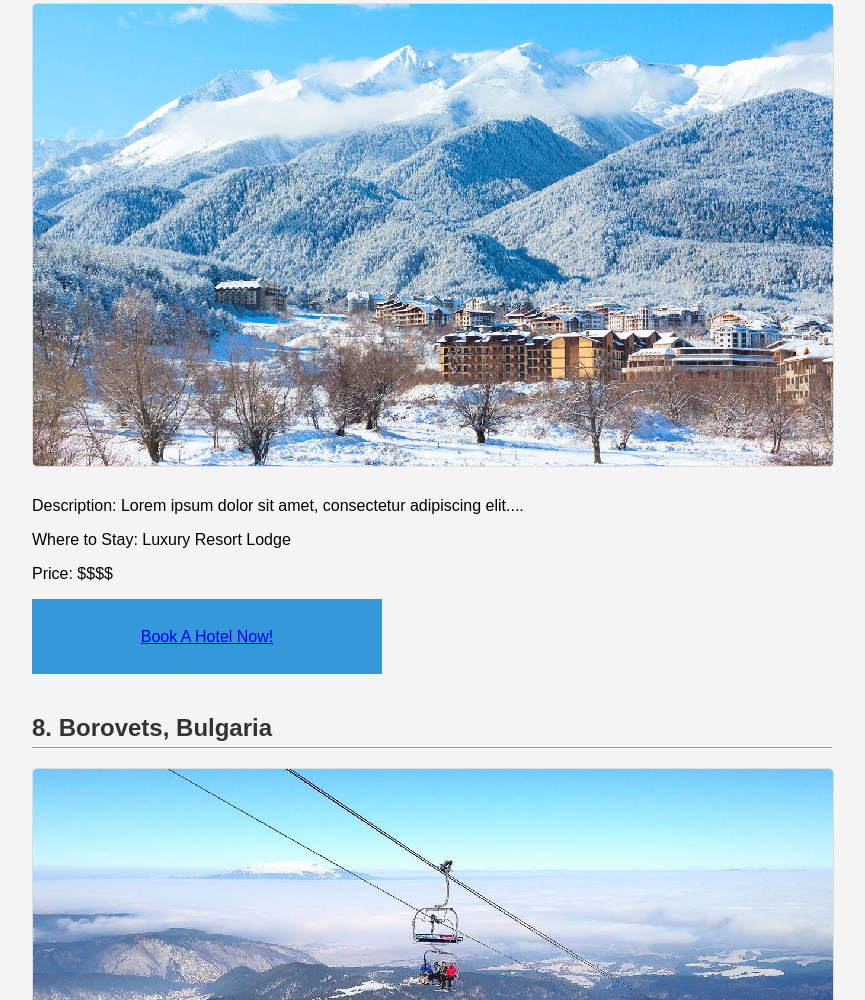
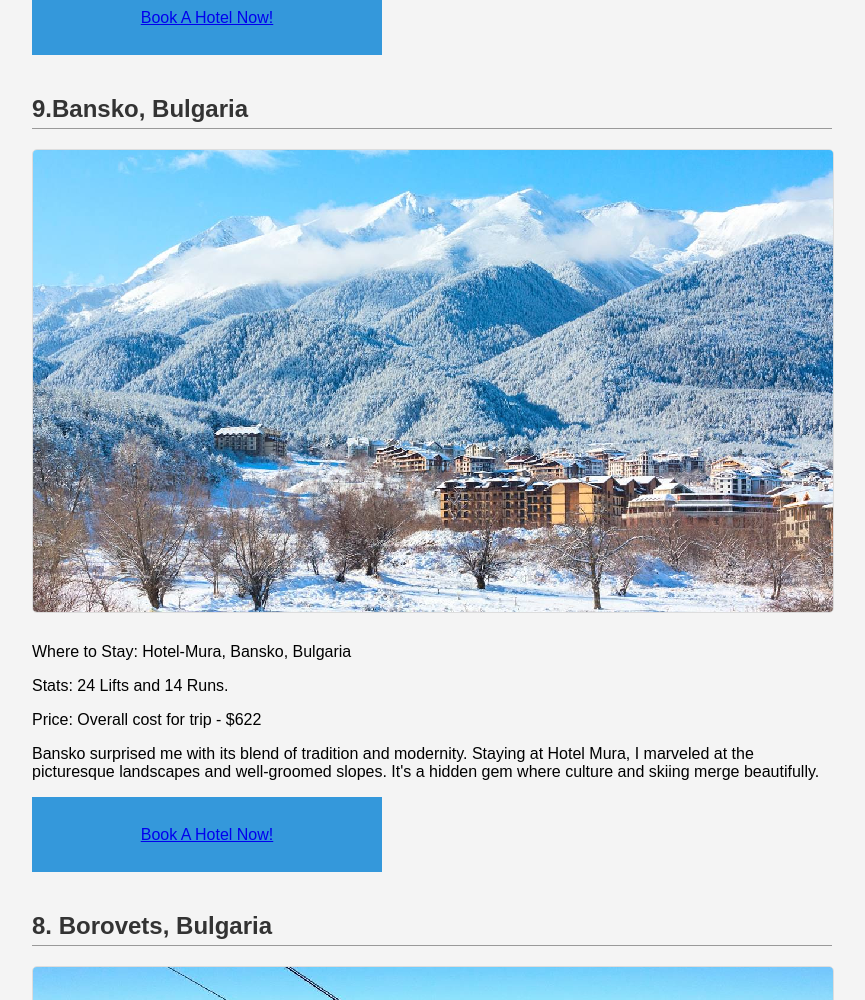
Before and after one commit to EvanWilliams5352/DataScience1, a plain HTML site: page CodeTemplates/Final Project/FinalProject.html in a window 1280 px wide. Shown: the part 1800-2800 px from the top of the page, without its empty margins (208-1073 px from the left). Drawn offline with nearby package versions, Linux system fonts and the light colour scheme.

Commit message:
Revisions

```diff
--- a/CodeTemplates/Final Project/FinalProject.html
+++ b/CodeTemplates/Final Project/FinalProject.html
@@ -37,9 +37,8 @@
     <!-- Main Content Section -->
     <main>
         <h2>
-            Are you planning a ski trip in Europe? But I don't know where to go or how much it will be. I have been skiing for basically my whole life and understand the struggle to go skiing while worrying about price and lodge because skiing is a very popular hobby so finding a place to stay and a way to keep the price down is quite a challenge. Don’t worry below will be a list of the most expensive and the least expensive resorts, complete with mountain stats and accommodation costs. Also I’ll be answering the question, does cost and the size of the mountain correlate to each other, to help you get a better understanding of where you might want to stay. Ready to hit the slopes?
-        </h2>
-
+            Are you planning a ski trip in Europe? But don't know where to go or how much it will be. I have been skiing for basically my whole life and understand the struggle to go skiing while worrying about price and lodge because skiing is a very popular hobby so finding a place to stay and a way to keep the price down is quite a challenge. Don’t worry below will be a list of the most expensive and the least expensive resorts, complete with mountain stats and accommodation costs. Also I’ll be answering the question, does cost and the size of the mountain correlate to each other, to help you get a better understanding of where you might want to stay. Ready to hit the slopes. Join Me on a Skiing Adventure Across Europe</h2>
+        <p>Hi, I'm Alex, a ski enthusiast who turned my passion into a quest to explore Europe's most stunning ski resorts. From the snowy peaks of Austria to the charming slopes of Italy, join me as I recount my experiences and share the secrets of each destination.</p>
         <!-- Create a container for the scatter plot and tooltip -->
         <div id="scatter-plot-container"></div>
         <div class="tooltip" id="tooltip"></div>
@@ -143,7 +142,8 @@
             <img src="Bardonecchia-Italy2.jfif" alt="Bardonecchia, Italy">
             <p>Where to Stay: Residence Tabor, Bardonecchia, Italy</p>
             <p>Stats: 23 Lifts and 42 Runs. </p>
-            <p>Price: For 7 nights it costs $538. A day lift costs $39. Overall cost for trip - $695</p>
+            <p>Price: Overall cost for trip - $605</p>
+            <p>My first stop was Bardonecchia. I still remember the thrill of gliding down its inviting slopes and the cozy evenings at Residence Tabor. The combination of affordability and enchanting trails made it a perfect start to my skiing journey.</p>
             <div id="myBox" class="color-change-box">
             <a href="https://www.igluski.com/ski-resorts/italy/bardonecchia/residence-tabor_38648?holidayId=58413613" id="myLink" class="box-link">Book A Hotel Now!</a>
             </div>
@@ -151,9 +151,10 @@
         <section class="ski-destination">
             <h2>9.Bansko, Bulgaria</h2>
             <img src="Bansko,Bulgaria2.jfif" alt="Luxury Ski Resort">
-            <p>Description: Lorem ipsum dolor sit amet, consectetur adipiscing elit....</p>
-            <p>Where to Stay: Luxury Resort Lodge</p>
-            <p>Price: $$$$</p>
+            <p> Where to Stay: Hotel-Mura, Bansko, Bulgaria </p>
+            <p>Stats: 24 Lifts and 14 Runs. </p>
+            <p>Price: Overall cost for trip - $622</p>
+            <p>Bansko surprised me with its blend of tradition and modernity. Staying at Hotel Mura, I marveled at the picturesque landscapes and well-groomed slopes. It's a hidden gem where culture and skiing merge beautifully.</p>
             <div id="myBox" class="color-change-box">
                 <a href="https://www.igluski.com/ski-resorts/bulgaria/bansko/hotel-mura_20914?holidayId=58542822" id="myLink" class="box-link">Book A Hotel Now!</a>
             </div>
@@ -161,9 +162,10 @@
         <section class="ski-destination">
             <h2>8. Borovets, Bulgaria</h2>
             <img src="Borovets,Bulgaria2.jfif" alt="Luxury Ski Resort">
-            <p>Description: Lorem ipsum dolor sit amet, consectetur adipiscing elit....</p>
-            <p>Where to Stay: Luxury Resort Lodge</p>
-            <p>Price: $$$$</p>
+            <p>Where to Stay: Hotel-Samokov, Borovets, Bulgaria</p>
+            <p>Stats: 18 Lifts and 15 Runs. </p>
+            <p>Price: Overall cost for trip - $631</p>
+            <p>Borovets, with its lively atmosphere and challenging runs, was an exhilarating stop. Hotel Samokov was a cozy retreat after thrilling days on the slopes. It's the perfect place for skiers who seek adventure and a vibrant night scene.</p>
             <div id="myBox" class="color-change-box">
                 <a href="https://www.igluski.com/ski-resorts/bulgaria/borovets/hotel-samokov_1092?holidayId=58456610" id="myLink" class="box-link">Book A Hotel Now!</a>
             </div>
@@ -171,9 +173,10 @@
         <section class="ski-destination">
             <h2>7. Arinsal, Andorra</h2>
             <img src="Arinsal,Andorra2.jfif" alt="Luxury Ski Resort">
-            <p>Description: Lorem ipsum dolor sit amet, consectetur adipiscing elit....</p>
-            <p>Where to Stay: Luxury Resort Lodge</p>
-            <p>Price: $$$$</p>
+            <p>Where to Stay: Hotel-Xalet-Besoli, Arinsal, Andorra</p>
+            <p>Stats: 30 Lifts and 42 Runs. </p>
+            <p>Price: Overall cost for trip - $656</p>
+            <p>In Arinsal, I found a family-friendly paradise. Hotel Xalet Besoli offered warm hospitality, and the slopes were perfect for both beginners and seasoned skiers. It's where families can create lasting winter memories.</p>
             <div id="myBox" class="color-change-box">
                 <a href="https://www.igluski.com/ski-resorts/andorra/arinsal/hotel-xalet-besoli_2446?holidayId=58503135" id="myLink" class="box-link">Book A Hotel Now!</a>
             </div>
@@ -181,9 +184,10 @@
         <section class="ski-destination">
             <h2>6. Mayrhofen, Austria</h2>
             <img src="Mayrhofen,Austria.jfif" alt="Luxury Ski Resort">
-            <p>Description: Lorem ipsum dolor sit amet, consectetur adipiscing elit....</p>
-            <p>Where to Stay: Luxury Resort Lodge</p>
-            <p>Price: $$$$</p>
+            <p>Where to Stay: Hotel-Obermair, Mayrhofen, Austria</p>
+            <p>Stats: 52 Lifts and 133 Runs. </p>
+            <p>Price: Overall cost for trip - $661</p>
+            <p>Mayrhofen was a blend of diverse terrains and vibrant après-ski life. Hotel Obermair provided a comforting base to explore the extensive runs and breathtaking views. It's a place that caters to all skiing desires.</p>
             <div id="myBox" class="color-change-box">
                 <a href="https://www.igluski.com/ski-resorts/austria/mayrhofen/hotel-obermair_1829?holidayId=58408829" id="myLink" class="box-link">Book A Hotel Now!</a>
             </div>
@@ -191,9 +195,10 @@
         <section class="ski-destination">
             <h2>5.Canzei, Italy</h2>
             <img src="Canzei,Italy2.jfif" alt="Luxury Ski Resort">
-            <p>Description: Lorem ipsum dolor sit amet, consectetur adipiscing elit....</p>
-            <p>Where to Stay: Luxury Resort Lodge</p>
-            <p>Price: $$$$</p>
+            <p>Where to Stay: Hotel-Cesa-Rotic, Canazei, Italy</p>
+            <p>Stats: 58 Lifts and 74 Runs. </p>
+            <p>Price: Overall cost for trip - $706</p>
+            <p>Canazei captivated me with its Italian charm and stunning Dolomites scenery. Hotel Cesa Rotic was my gateway to exploring the Sella Ronda circuit. It's a destination where Italian flair meets world-class skiing.</p>
             <div id="myBox" class="color-change-box">
                 <a href="https://www.igluski.com/ski-resorts/italy/canazei/hotel-cesa-rotic_32288?holidayId=58453515" id="myLink" class="box-link">Book A Hotel Now!</a>
             </div>
@@ -201,9 +206,10 @@
         <section class="ski-destination">
             <h2>4.Courmayeur, Italy</h2>
             <img src="Courmayeur,Italy2.jfif" alt="Luxury Ski Resort">
-            <p>Description: Lorem ipsum dolor sit amet, consectetur adipiscing elit....</p>
-            <p>Where to Stay: Luxury Resort Lodge</p>
-            <p>Price: $$$$</p>
+            <p>Where to Stay: Hotel-Dei-Camosci, Courmayeur, Italy</p>
+            <p>Stats: 16 Lifts and 22 Runs. </p>
+            <p>Price: Overall cost for trip - $728</p>
+            <p>Courmayeur's allure lies in its luxurious setting at the foot of Mont Blanc. My stay at Hotel Dei Camosci was filled with spectacular views and exquisite dining. It's where elegance and mountain thrill meet.</p>
             <div id="myBox" class="color-change-box">
                 <a href="https://www.igluski.com/ski-resorts/italy/courmayeur/hotel-dei-camosci_3592?holidayId=58507295" id="myLink" class="box-link">Book A Hotel Now!</a>
             </div>
@@ -211,9 +217,10 @@
         <section class="ski-destination">
             <h2>3.Alpbach, Austria</h2>
             <img src="Alpbach,Austria2.jfif" alt="Luxury Ski Resort">
-            <p>Description: Lorem ipsum dolor sit amet, consectetur adipiscing elit....</p>
-            <p>Where to Stay: Luxury Resort Lodge</p>
-            <p>Price: $$$$</p>
+            <p>Where to Stay: Pension-Furstenhof, Alpbach, Austria</p>
+            <p>Stats: 47 Lifts and 69 Runs. </p>
+            <p>Price: Overall cost for trip - $728</p>
+            <p>Alpbach was a tranquil retreat, with its picturesque village and serene slopes. Staying at Pension Furstenhof, I enjoyed the quiet charm and friendly community. It's ideal for those seeking a peaceful ski getaway.</p>
             <div id="myBox" class="color-change-box">
                 <a href="https://www.igluski.com/ski-resorts/austria/alpbach/pension-furstenhof_1267?holidayId=58495260" id="myLink" class="box-link">Book A Hotel Now!</a>
             </div>
@@ -222,9 +229,10 @@
         <section class="ski-destination">
             <h2>2. Selva-Val-Gardena, Italy</h2>
             <img src="selva-val-gardena.png" alt="Luxury Ski Resort">
-            <p>Description: Lorem ipsum dolor sit amet, consectetur adipiscing elit....</p>
-            <p>Where to Stay: Luxury Resort Lodge</p>
-            <p>Price: $$$$</p>
+            <p>Where to Stay: Garni-Romantica, Selva-Val-Gardena, Italy</p>
+            <p>Stats: 81 Lifts and 59 Runs. </p>
+            <p>Price: Overall cost for trip - $749</p>
+            <p>Selva-Val-Gardena was breathtaking, nestled in the heart of the Dolomites. Garni Romantica was the perfect home base for days filled with extensive skiing and exploring. It's where natural beauty and skiing adventures converge.</p>S
             <div id="myBox" class="color-change-box">
                 <a href="https://www.igluski.com/ski-resorts/italy/selva-val-gardena/garni-romantica_40758?holidayId=58515303" id="myLink" class="box-link">Book A Hotel Now!</a>
             </div>
@@ -232,9 +240,10 @@
         <section class="ski-destination">
             <h2>1.Pas-De-La-Casa, Andorra</h2>
             <img src="Pas-De-La-Casa,Andorra2.jfif" alt="Luxury Ski Resort">
-            <p>Description: Lorem ipsum dolor sit amet, consectetur adipiscing elit....</p>
-            <p>Where to Stay: Luxury Resort Lodge</p>
-            <p>Price: $$$$</p>
+            <p>Where to Stay: Hotel-De-Les-Pistes, Pas-De-La-Casa, Andorra</p>
+            <p>Stats: 63 Lifts and 100 Runs. </p>
+            <p>Price: Overall cost for trip - $758</p>
+            <p>Pas-De-La-Casa was the apex of my Andorran skiing experience. Hotel De Les Pistes provided a comfortable stay with easy access to diverse runs. It's a destination that combines excitement and affordability.</p>
             <div id="myBox" class="color-change-box">
                 <a href="https://www.igluski.com/ski-resorts/andorra/pas-de-la-casa/hotel-de-les-pistes_30905?holidayId=58467988" id="myLink" class="box-link">Book A Hotel Now!</a>
             </div>
@@ -243,9 +252,10 @@
         <section class="ski-destination">
             <h2>10.St-Anton, Austria</h2>
             <img src="St-Anton,Austria2.jfif" alt="Budget Ski Lodge">
-            <p>Description: Lorem ipsum dolor sit amet, consectetur adipiscing elit....</p>
-            <p>Where to Stay: Budget Lodge</p>
-            <p>Price: $</p>
+            <p>Where to Stay: Anthonys-Hotel, St-Anton, Austria</p>
+            <p>Stats: 88 Lifts and 304 Runs. </p>
+            <p>Price: Overall cost for trip - $2053</p>
+            <p>My time in St-Anton at Anthonys Hotel was like stepping into a skiing paradise. With 88 lifts and 304 runs, it was an exhilarating experience, blending world-class skiing with vibrant après-ski culture.</p>
             <div id="myBox" class="color-change-box">
                 <a href="https://www.igluski.com/ski-resorts/austria/st-anton/anthonys-hotel_32811?holidayId=58207725" id="myLink" class="box-link">Book A Hotel Now!</a>
             </div>
@@ -253,9 +263,10 @@
         <section class="ski-destination">
             <h2>9. Saariselka, Finland</h2>
             <img src="Saariselka,Finland2.jfif" alt="Luxury Ski Resort">
-            <p>Description: Lorem ipsum dolor sit amet, consectetur adipiscing elit....</p>
-            <p>Where to Stay: Luxury Resort Lodge</p>
-            <p>Price: $$$$</p>
+            <p>Where to Stay: Star-Arctic-Hotel, Saariselka, Finland</p>
+            <p>Stats: 5 Lifts and 12 Runs. </p>
+            <p>Price: Overall cost for trip - $2188</p>
+            <p>At Saariselka, the Star Arctic Hotel was my gateway to a unique polar experience. The resort, with its 5 lifts and 12 runs, offered a magical blend of Nordic charm and serene Arctic landscapes.</p>
             <div id="myBox" class="color-change-box">
                 <a href="https://www.igluski.com/ski-resorts/finland/saariselka/star-arctic-hotel_36553?holidayId=51658846" id="myLink" class="box-link">Book A Hotel Now!</a>
             </div>
@@ -263,9 +274,10 @@
         <section class="ski-destination">
             <h2>8. Solden, Austria</h2>
             <img src="Solden,Austria2.jfif" alt="Luxury Ski Resort">
-            <p>Description: Lorem ipsum dolor sit amet, consectetur adipiscing elit....</p>
-            <p>Where to Stay: Luxury Resort Lodge</p>
-            <p>Price: $$$$</p>
+            <p>Where to Stay: Hotel-Central, Solden, Austria</p>
+            <p>Stats: 33 Lifts and 40 Runs. </p>
+            <p>Price: Overall cost for trip - $2195</p>
+            <p>In Solden, staying at Hotel Central provided access to an impressive ski area with 33 lifts and 40 runs, set against a backdrop of stunning Alpine scenery and lively après-ski activities.</p>
             <div id="myBox" class="color-change-box">
                 <a href="https://www.igluski.com/ski-resorts/austria/solden/hotel-central_37661?holidayId=58203828" id="myLink" class="box-link">Book A Hotel Now!</a>
             </div>
@@ -273,9 +285,10 @@
         <section class="ski-destination">
             <h2>7. Levi, Finland</h2>
             <img src="Levi,Finland2.jfif" alt="Luxury Ski Resort">
-            <p>Description: Lorem ipsum dolor sit amet, consectetur adipiscing elit....</p>
-            <p>Where to Stay: Luxury Resort Lodge</p>
-            <p>Price: $$$$</p>
+            <p>Where to Stay: Design-Hotel-Levi, Levi, Finland</p>
+            <p>Stats: 27 Lifts and 43 Runs. </p>
+            <p>Price: Overall cost for trip - $2221</p>
+            <p>Levi's Design Hotel was a luxurious retreat in the heart of Lapland. The resort, with its 27 lifts and 43 runs, offered a unique blend of Finnish tranquility and adventurous skiing.</p>
             <div id="myBox" class="color-change-box">
                 <a href="https://www.igluski.com/ski-resorts/finland/levi/design-hotel-levi_37025?holidayId=51660694" id="myLink" class="box-link">Book A Hotel Now!</a>
             </div>
@@ -283,9 +296,10 @@
         <section class="ski-destination">
             <h2>6. Meribel, France</h2>
             <img src="Meribel,France2.jfif" alt="Luxury Ski Resort">
-            <p>Description: Lorem ipsum dolor sit amet, consectetur adipiscing elit....</p>
-            <p>Where to Stay: Luxury Resort Lodge</p>
-            <p>Price: $$$$</p>
+            <p>Where to Stay: Hotel-La-Chaudanne, Meribel, Fance</p>
+            <p>Stats: 183 Lifts and 328 Runs. </p>
+            <p>Price: Overall cost for trip - $2228</p>
+            <p>Meribel, with Hotel La Chaudanne, was an indulgence in the Three Valleys. With 183 lifts and 328 runs, it epitomized luxury skiing with its vast slopes and exclusive ambiance.</p>
             <div id="myBox" class="color-change-box">
                 <a href="https://www.igluski.com/ski-resorts/france/meribel/hotel-la-chaudanne_32842?holidayId=58201277" id="myLink" class="box-link">Book A Hotel Now!</a>
             </div>
@@ -293,9 +307,10 @@
         <section class="ski-destination">
             <h2>5.Tignes-Le-Lac, France</h2>
             <img src="Tignes-Le-Lac,France2.jfif" alt="Luxury Ski Resort">
-            <p>Description: Lorem ipsum dolor sit amet, consectetur adipiscing elit....</p>
-            <p>Where to Stay: Luxury Resort Lodge</p>
-            <p>Price: $$$$</p>
+            <p>Where to Stay: Village-Montana-Suites, Tignes-Le-Lac, France</p>
+            <p>Stats: 89 Lifts and 154 Runs. </p>
+            <p>Price: Overall cost for trip - $2301</p>
+            <p>At Tignes-Le-Lac, Village Montana Suites offered a modern ski experience with direct slope access. Its 89 lifts and 154 runs catered to all levels, set against the breathtaking French Alps.</p>
             <div id="myBox" class="color-change-box">
                 <a href="https://www.igluski.com/ski-resorts/france/tignes-le-lac/village-montana-suites_6122?holidayId=58210666" id="myLink" class="box-link">Book A Hotel Now!</a>
             </div>
@@ -303,9 +318,10 @@
         <section class="ski-destination">
             <h2>4. Obergurgl, Austria</h2>
             <img src="Obergurgl,Austria2.jfif" alt="Luxury Ski Resort">
-            <p>Description: Lorem ipsum dolor sit amet, consectetur adipiscing elit....</p>
-            <p>Where to Stay: Luxury Resort Lodge</p>
-            <p>Price: $$$$</p>
+            <p>Where to Stay: Hotel-Hochfirst, Obergurgl, Austria</p>
+            <p>Stats: 24 Lifts and 40 Runs. </p>
+            <p>Price: Overall cost for trip - $2341</p>
+            <p>Obergurgl, with its exclusive Hotel Hochfirst, offered a high-altitude ski experience. The resort's 24 lifts and 40 runs were perfect for those seeking both tranquility and exhilarating ski slopes.</p>
             <div id="myBox" class="color-change-box">
                 <a href="https://www.igluski.com/ski-resorts/austria/obergurgl/hotel-hochfirst_1381?holidayId=58203936" id="myLink" class="box-link">Book A Hotel Now!</a>
             </div>
@@ -313,9 +329,10 @@
         <section class="ski-destination">
             <h2>3. Val-Thorens, France</h2>
             <img src="Val-Thorens,France2.jfif" alt="Luxury Ski Resort">
-            <p>Description: Lorem ipsum dolor sit amet, consectetur adipiscing elit....</p>
-            <p>Where to Stay: Luxury Resort Lodge</p>
-            <p>Price: $$$$</p>
+            <p>Where to Stay: Hotel-Fitz-Roy, Val-Thorens, France</p>
+            <p>Stats: 183 Lifts and 321 Runs. </p>
+            <p>Price: Overall cost for trip - $2438</p>
+            <p>Val-Thorens, home to Hotel Fitz Roy, stood as the pinnacle of French skiing. With 183 lifts and 321 runs, it was a haven for ski enthusiasts seeking the ultimate in slope variety and luxury.</p>
             <div id="myBox" class="color-change-box">
                 <a href="https://www.igluski.com/ski-resorts/france/val-thorens/hotel-fitz-roy_32837?holidayId=58208710" id="myLink" class="box-link">Book A Hotel Now!</a>
             </div>
@@ -323,9 +340,10 @@
         <section class="ski-destination">
             <h2>2.Ischgl, Austria</h2>
             <img src="Ischgl,Austria2.jfif" alt="Luxury Ski Resort">
-            <p>Description: Lorem ipsum dolor sit amet, consectetur adipiscing elit....</p>
-            <p>Where to Stay: Luxury Resort Lodge</p>
-            <p>Price: $$$$</p>
+            <p>Where to Stay: Hotel-Fliana, Ischgl, Austria</p>
+            <p>Stats: 48 Lifts and 98 Runs. </p>
+            <p>Price: Overall cost for trip - $2733</p>
+            <p>Ischgl was a revelation in luxury skiing, and Hotel Fliana was the perfect base. Its 48 lifts and 98 runs offered a diverse skiing experience, matched with high-end amenities and vibrant nightlife.</p>
             <div id="myBox" class="color-change-box">
                 <a href="https://www.igluski.com/ski-resorts/austria/ischgl/hotel-trofana-royal_27361?holidayId=58207202" id="myLink" class="box-link">Book A Hotel Now!</a>
             </div>
@@ -334,9 +352,10 @@
         <section class="ski-destination">
             <h2>1. HinterGlemm, Austria</h2>
             <img src="HinterGlemm,Austria2.jfif" alt="Luxury Ski Resort">
-            <p>Description: Lorem ipsum dolor sit amet, consectetur adipiscing elit....</p>
-            <p>Where to Stay: Luxury Resort Lodge</p>
-            <p>Price: $$$$</p>
+            <p>Where to Stay: Hotel-Alpine-Palace, Hinterglemm, Austria</p>
+            <p>Stats: 54 Lifts and 64 Runs. </p>
+            <p>Price: Overall cost for trip - $2769</p>
+            <p>At Hinterglemm, the Hotel Alpine Palace set the bar for luxury skiing. The resort's 54 lifts and 64 runs provided an exclusive ski experience amidst the stunning beauty of the Austrian Alps.</p>
             <div id="myBox" class="color-change-box">
                 <a href="https://www.igluski.com/ski-resorts/austria/hinterglemm/hotel-alpine-palace_27264?holidayId=58208805" id="myLink" class="box-link">Book A Hotel Now!</a>
             </div>
@@ -382,7 +401,6 @@
         <h3>The chart shows the price and piste for every ski resort on the data frame. This shows what each resort's price to piste ratio is.</h3>
         <img src="ski.png" alt="Ski data image" style="width:600px;height:400px;">
         <h3>This is slightly different because this shows the country names with each scatter point.</h3>
-        <img src="skivisual.png" alt="Ski data image" style="width:600px;height:400px;">
         <h3>This chart uses box plots, with each box representing the interquartile range (IQR) of prices for a specific ski area size, allowing you to compare the price distributions for different ski area sizes.</h3>
         <h2 class="answer">
             Answer:
```
Lines whose indentation alone changed are shown as unchanged.
